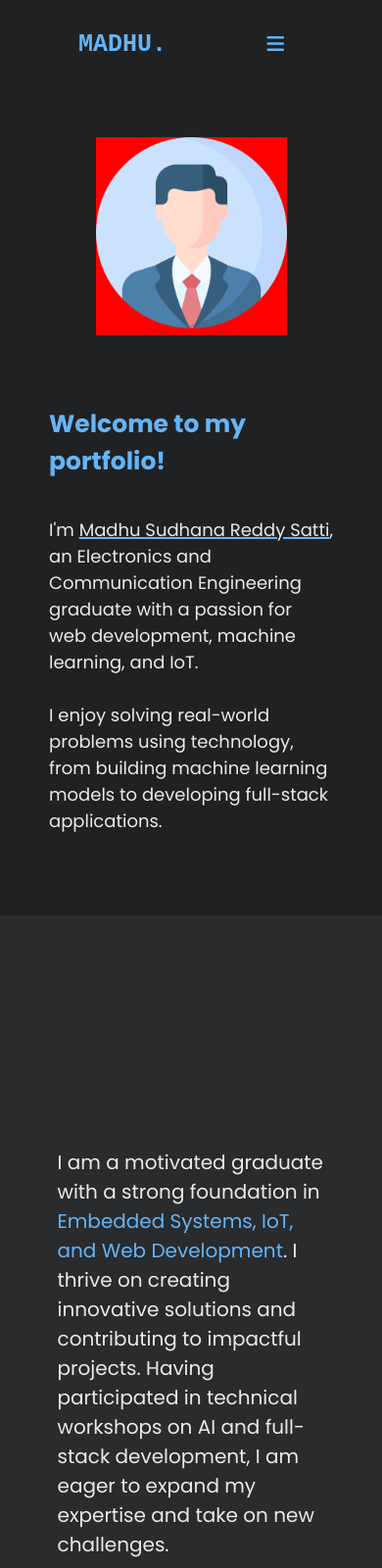
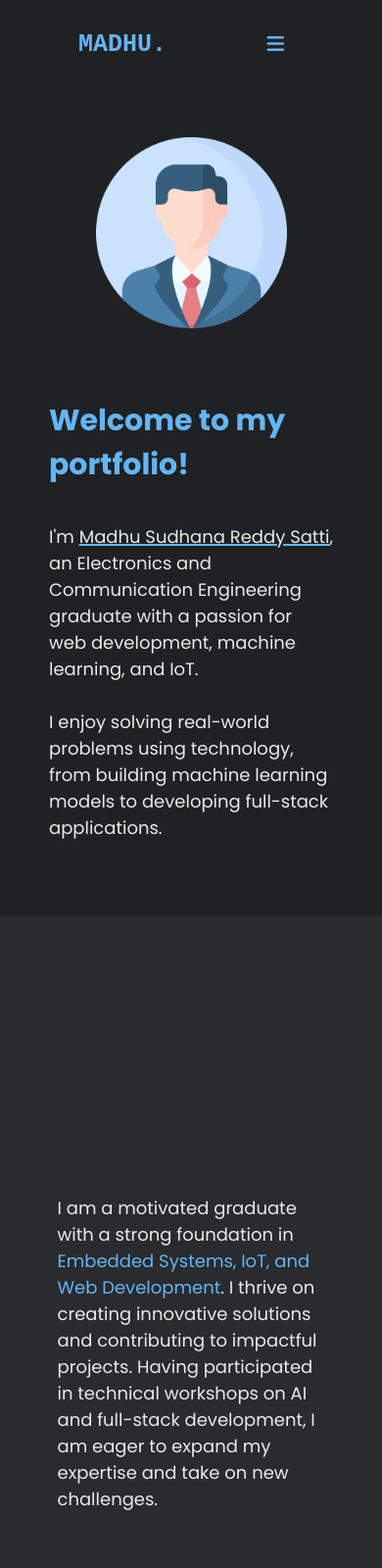
Before and after one commit to sattimadhu/portfolio, a plain HTML site: page index.html in a window 390 px wide. Shown: the top 1600 px of the page at 98% size. Drawn offline with Linux system fonts and the light colour scheme; a web font is replaced by a local one.

Commit message:
second-commit

```diff
--- a/styles.css
+++ b/styles.css
@@ -442,7 +442,7 @@ footer{
     }
 
 #home h2 {
-    font-size: 25px;
+    font-size: 30px;
     color: var(--blue-300);
     margin-top: 250px; /* Remove default margin */
 }
@@ -462,7 +462,7 @@ footer{
     position: absolute;
     top: 50px;
     left: 25%;
-    background: red;
+    /* background: red; */
 }
 section{
     font-size: 18px;
@@ -495,7 +495,13 @@ footer{
     /* background-color: green; */
     width: 100%;
 }
-section p{
+.about p{
+    font-size: 18px;
+}
+.skills p{
+    font-size: 18px;
+}
+#projects p{
     font-size: 18px;
 }
   }
```
